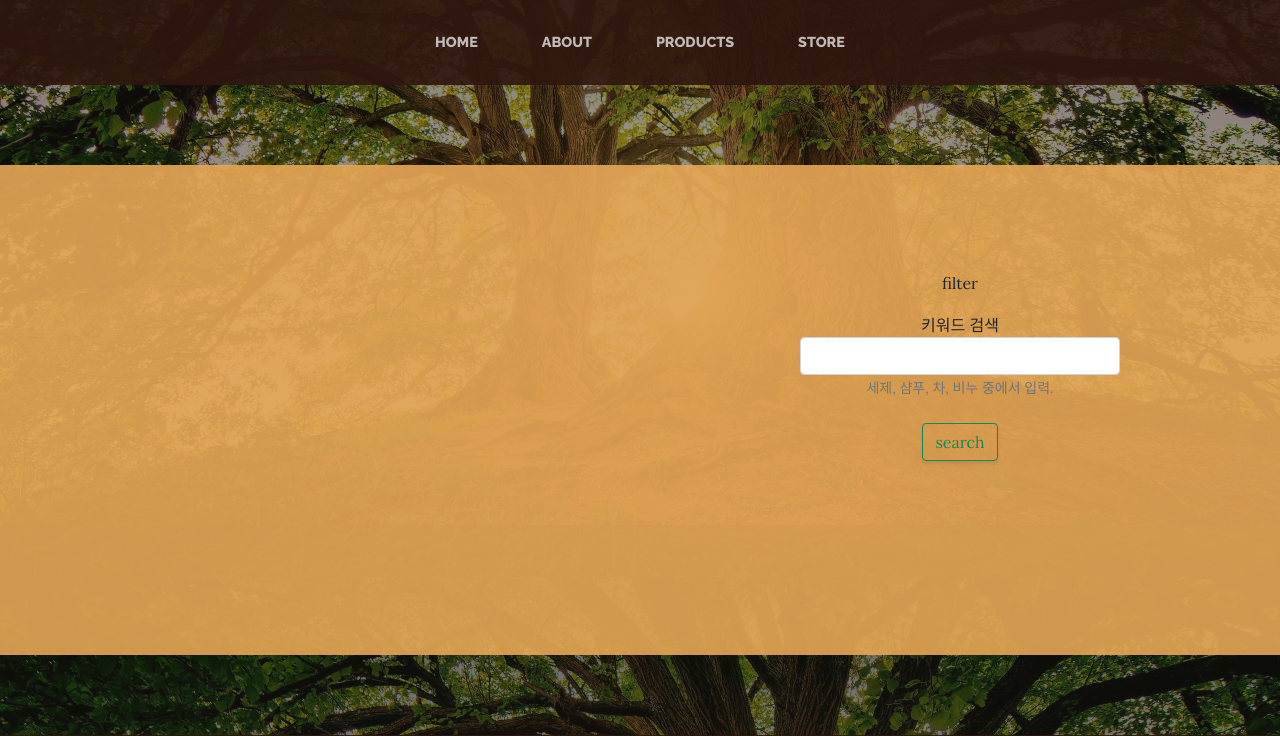
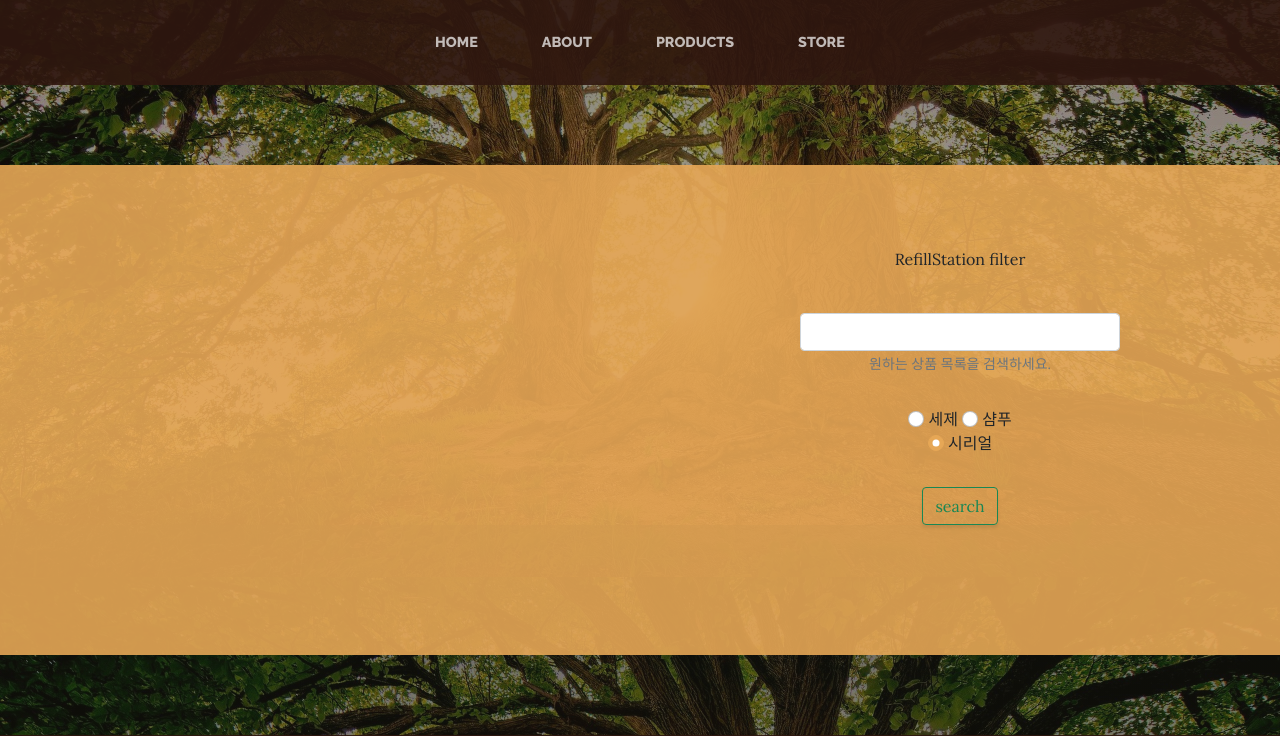
Before and after one commit to imsmile2000/Refillstation-map, a Django app: page /map/ in a window 1280 px wide. Shown: the part 275-1011 px from the top of the page. Run offline with Django 4.2, Linux system fonts and the light colour scheme; data comes from the database, SQL or seed files in the repository; some libraries are stand-ins or nearby versions.

Commit message:
ADD : checkbox 활용 filter

```diff
--- a/RefillStationMap/Map/views.py
+++ b/RefillStationMap/Map/views.py
@@ -34,14 +34,20 @@ def map(request):
     if request.method == "POST":
 
         keyword = request.POST['keyword']
+        check = request.POST['radiocheck']
+        print(check)
         # store 카테고리별로 분류해서 json으로 store.html에 넘기기 => res_data 생성할 때 필터링해서 특정 데이터만 넣어
         # 1. 사용자가 고른 값으로 필터링
         input = keyword #카테고리가 세제인경우.
         stores = Store.objects.filter(category=input)
         print(stores)
+
+        # 2. 사용자가 check한 카테고리를 필터링.
+        input2 = check
+        stores = stores | Store.objects.filter(category=input2) # 합치기 # union을 통해서도 가능.
+        print(stores)
         stores_js = serializers.serialize("json", stores)
         print(stores_js)
-
 
         return render(request,'store.html',{'res_data' : stores_js})
     else:
--- a/RefillStationMap/templates/store.html
+++ b/RefillStationMap/templates/store.html
@@ -46,29 +46,35 @@
                 </div>
                 <div id="rvWrapper" style="width:50%;height:300px;float:left">
                     <div id="filter" style="width:100%;height:100%;">
+                        <p style="text-align: center;">RefillStation filter</p>
                         <br>
-                        <p style="text-align: center;">filter</p>
                         <form name = "filter_form" style = "display: block;" action="{% url 'Map:store' %}" method = "POST" >
                             {% csrf_token %}
                             <div class="form-group col-md-6" style="text-align: center; margin-left: 25%;">
-                                <label for="filter">키워드 검색</label>
                                 <input class="form-control" type = "filter" name = "keyword" size="10" >
                                 <small id="filterinline" class="text-muted">
-                                    세제, 샴푸, 차, 비누 중에서 입력.
+                                    원하는 상품 목록을 검색하세요.
                                 </small>
+                                <br>
+                                <div class="form-group col-md-6" style="text-align: center; margin-top: 10%; margin-left: 25%;">
+                                    <label class="form-check-label" for="filterRadio">
+                                        <input class="form-check-input" type="radio" name="radiocheck" id="radiocheck" value="세제" checked> 세제
+                                    </label>
+                                    <label class="form-check-label" for="filterRadio">
+                                        <input class="form-check-input" type="radio" name="radiocheck" id="radiocheck" value="샴푸" checked> 샴푸
+                                    </label>
+                                    <label class="form-check-label" for="filterRadio">
+                                        <input class="form-check-input" type="radio" name="radiocheck" id="radiocheck" value="시리얼" checked> 시리얼
+                                    </label>
+                                </div>
+                                <div style="text-align: center; margin-top: 10%;" class = "text-center"><input class="btn btn-outline-success" type = "submit" value ="search"></div>
                             </div>
                             <br>
-                            <div class = "text-center"><input class="btn btn-outline-success" type = "submit" value ="search"></div>
+                        </div>
                         </form>
-                    </div> <!-- 로드뷰를 표시할 div 입니다 -->
+                    </div>
                 </div>
             </div>
-            <!-- <div class="container" >  -->
-                <!--아래의 div를 가운데정렬 : style="text-align: center; "-->
-                <!-- <div id="map" style=" width: 200px; height:500px; display: inline; "></div> -->
-                <!--display: inline-block;-->
-                <!-- <div style=" width: 300px; height:400px; background-color:aqua; display:inline;"></div>
-            </div> -->
         </section>
         <footer class="footer text-faded text-center py-5">
             <div class="container"><p class="m-0 small">Copyright &copy; RefillStation Map</p></div>
```
